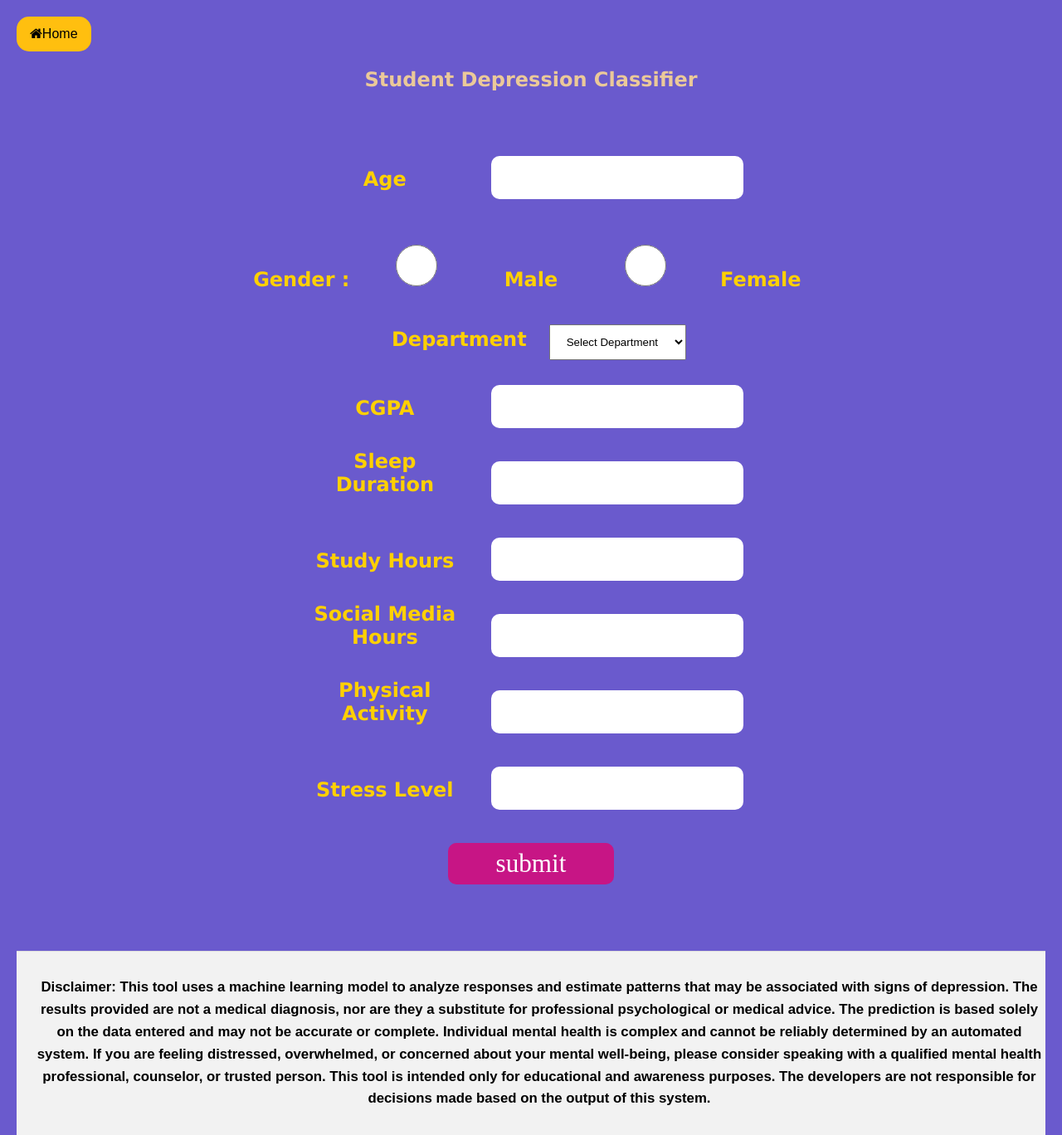
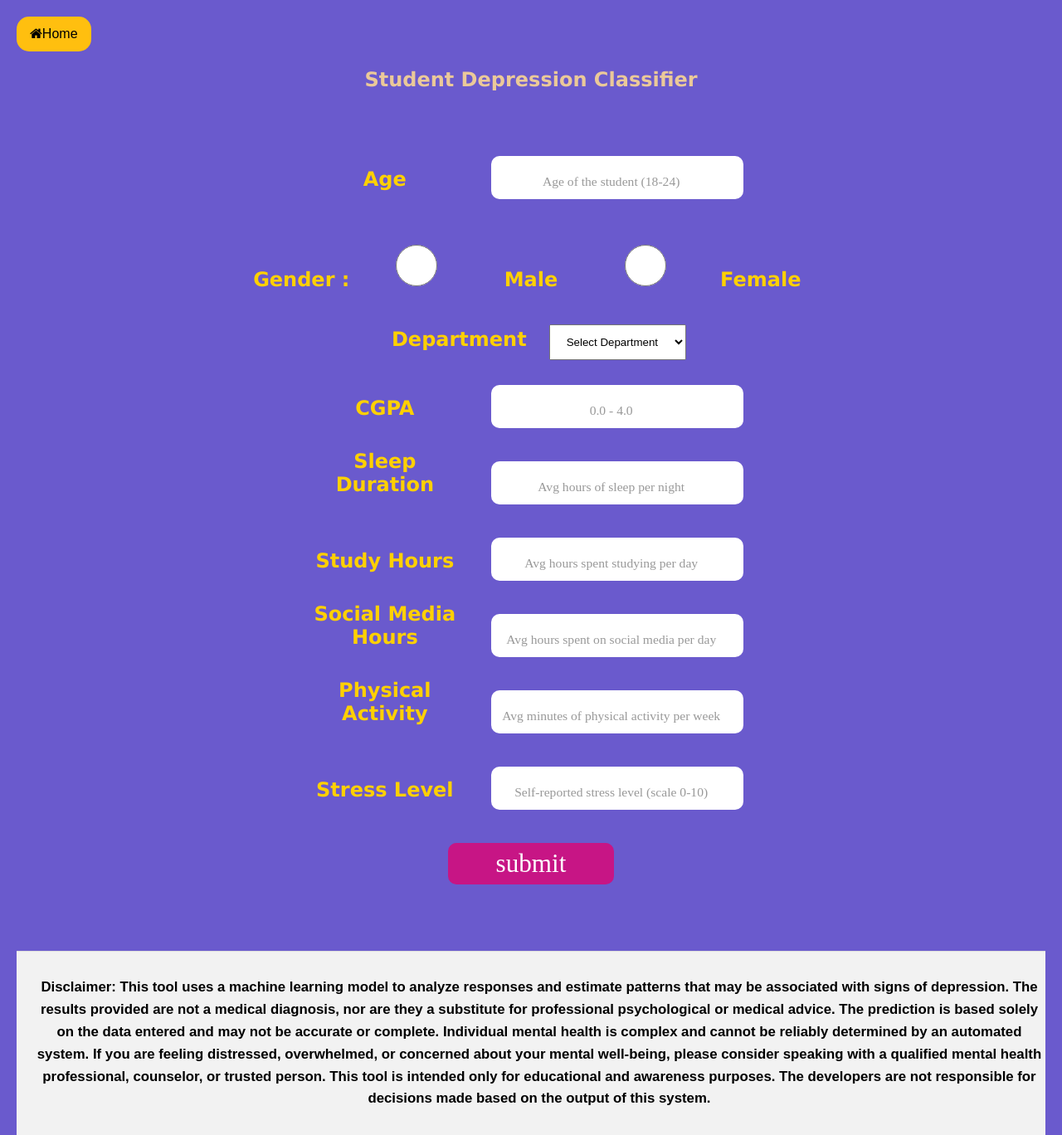
Before and after one commit to umeshnandargi/Flask_ML_Project, a Flask app: page /classifier in a window 1280 px wide. Shown: the whole page at 83% size. Run offline with Flask 3, Linux system fonts and the light colour scheme; parts of the project's set-up code (start-up, migrations or seed data) failed here and were passed over.

Commit message:
added placeholder for inputs

```diff
--- a/static/css/main.css
+++ b/static/css/main.css
@@ -67,6 +67,16 @@ input{
     font-family: Shanti;
     text-align: center;
     font-size: 1.3em;
+}
+
+input::placeholder {
+    color: #999;
+    transition: opacity 0.2s ease;
+    font-size: 0.5em;
+}
+
+input:focus::placeholder {
+    opacity: 0;
 }
 
 input:focus{
--- a/templates/classifier.html
+++ b/templates/classifier.html
@@ -21,7 +21,7 @@
             {% endif %}
         {% endfor %}
         <label for="age">Age</label>
-        <input id = "age" type="number" name = 'age' step="1">
+        <input id = "age" type="number" name = 'age' step="1" placeholder="Age of the student (18-24)">
         <br>
 
         <div class="gender">
@@ -48,27 +48,27 @@
         </div>
 
         <label for="cgpa">CGPA</label>
-        <input id = "cgpa" type="number" name = 'cgpa' step="0.01">
+        <input id = "cgpa" type="number" name = 'cgpa' step="0.01" placeholder="0.0 - 4.0">
         <br>
 
         <label for="sleep_duration">Sleep Duration</label>
-        <input id = "sleep_duration" type="number" name = 'sleep_duration' step="0.1">
+        <input id = "sleep_duration" type="number" name = 'sleep_duration' step="0.1" placeholder="Avg hours of sleep per night">
         <br>
 
         <label for="study_hours">Study Hours</label>
-        <input id = "study_hours" type="number" name = 'study_hours' step="0.1">
+        <input id = "study_hours" type="number" name = 'study_hours' step="0.1" placeholder="Avg hours spent studying per day">
         <br>
 
         <label for="social_media_hours">Social Media Hours</label>
-        <input id = "social_media_hours" type="number" name = 'social_media_hours' step="0.1">
+        <input id = "social_media_hours" type="number" name = 'social_media_hours' step="0.1" placeholder="Avg hours spent on social media per day">
         <br>
 
         <label for="physical_activity">Physical Activity</label>
-        <input id = "physical_activity" type="number" name = 'physical_activity' step="0.1">
+        <input id = "physical_activity" type="number" name = 'physical_activity' step="0.1" placeholder="Avg minutes of physical activity per week">
         <br>
 
         <label for="stress_level">Stress Level</label>
-        <input id = "stress_level" type="number" name = 'stress_level'>
+        <input id = "stress_level" type="number" name = 'stress_level' placeholder="Self-reported stress level (scale 0-10)">
         <br>
 
         <input type="submit" value = "submit" id="submit">
```
